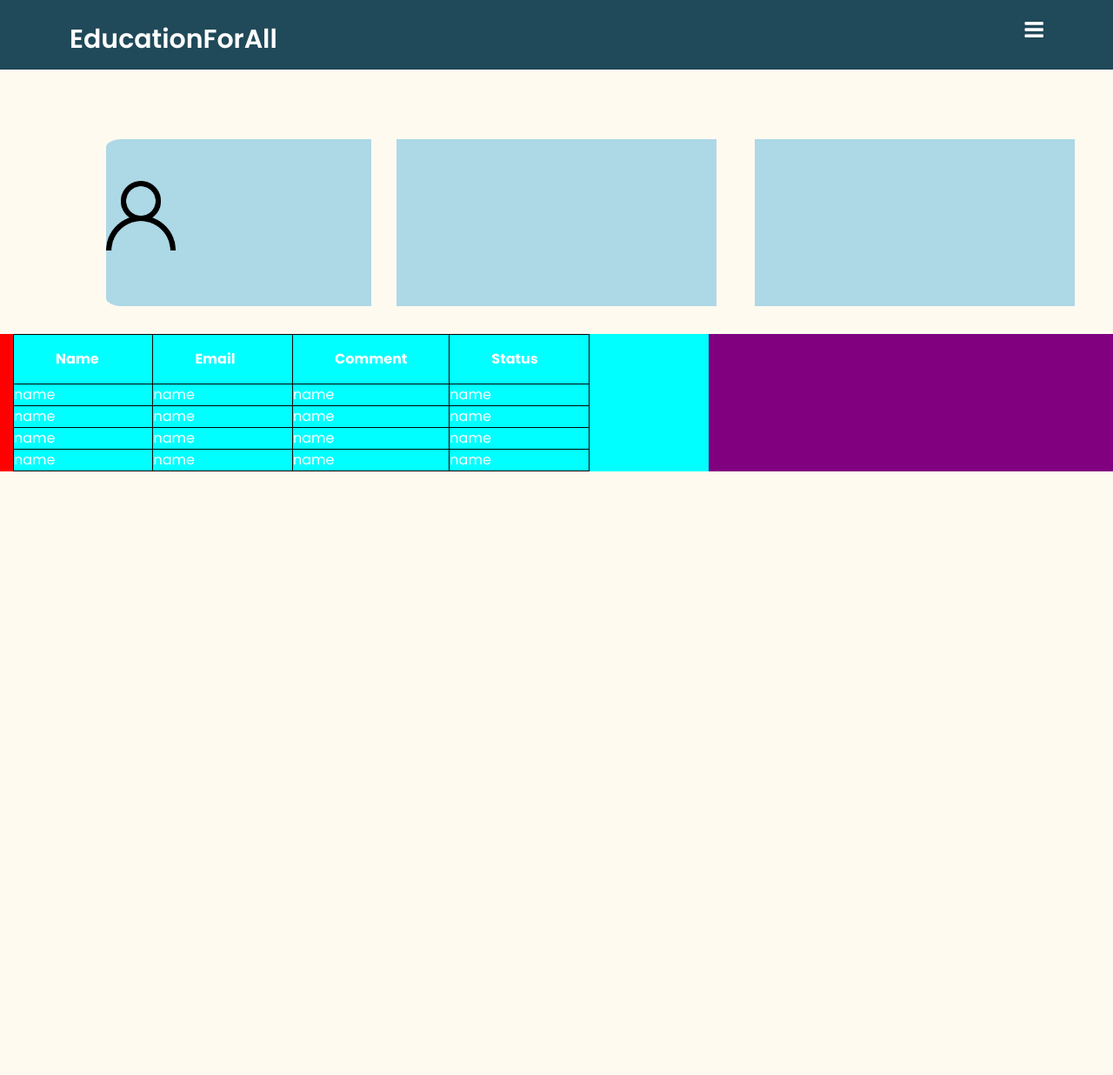
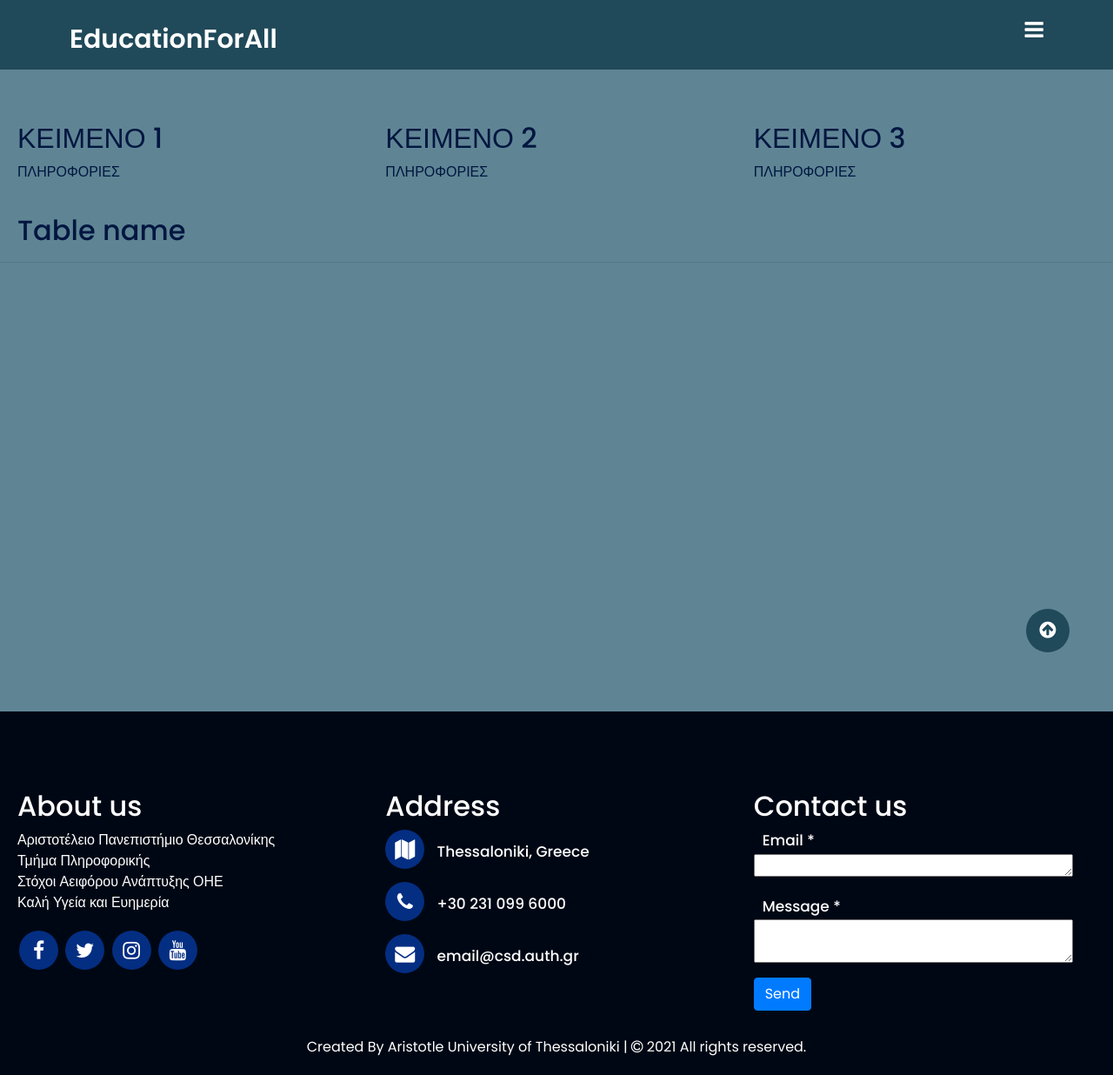
Before and after one commit to gesot/education-for-all, a PHP site: page /admin-page.php in a window 1280 px wide. Shown: the whole page at 87% size. Before the commit the page ends 542 px from the top, so only its background shows below. Run offline with PHP 8.4, Linux system fonts and the light colour scheme; data that the repository does not hold is empty.

Commit message:
nav and admin page

```diff
--- a/admin-page.css
+++ b/admin-page.css
@@ -1,37 +1,39 @@
 
-body{
-    background-color: #FFFAF0;
+/*----------START OF TABLE----------*/
+.content-table{
+  border-collapse: collapse;
+  margin: 30px 0;
+  font-size: 20px;
+  min-width: 1000px;
+  border-radius:  5px 5px 0 0 ;
+  overflow: hidden;
+  box-shadow: 0 0 20px rgba(0, 0, 0, 0.15);
 }
-.img{
-    color: red;
-    width: 3em;
-    height: 3em;
+
+.content-table thead tr{
+    background-color: #011640;
+    color: #fff;
+    text-align: left;
+    font-weight: bold;
+    font-size: 25px;
 }
-@media only screen and (max-width: 500px) {
-    .top-part.container {
-      background-color: red;
-    }
-  }
-  .user-box{
-      margin: 0 auto;
-      width: 50em;
-      background-color: aqua;
-  }
-  .table{
-      margin: 0 auto;
-  }
-  td, th {
-    border: 1px solid #050505;
 
-  }
-  td{
-    text-align: left;
-    padding-right: 7em;
-  }
-  th{
-    padding-left:3em;
-    padding-right:3em;
-    padding-top:1em;
-    padding-bottom:1em;
+.content-table th,
+.content-table td{
+    padding: 12px, 15px;
+}
 
-  }
+.content-table tbody tr{
+    border-bottom: 1px solid #dddddd;
+}
+
+.content-table tbody tr:nth-of-type(even){
+    background-color: #4e7680;
+}
+
+.content-table tbody tr:last-of-type{
+    border-bottom: 2px solid #011640;
+}
+
+
+/*----------END OF TABLE----------*/
--- a/admin-page.php
+++ b/admin-page.php
@@ -1,102 +1,166 @@
 <!DOCTYPE html>
 <html lang="en">
 	<head>
-    <?php include('nav/navbar.php');?>
-    <meta charset="utf-8" />
+		<meta charset="utf-8">
 		<title>Education For All</title>
-    <link rel="stylesheet" href="index.css" />
-
-    <meta name="viewport" content="width=device-width, initial-scale=1.0" />
-    <link rel="preconnect" href="https://fonts.gstatic.com" />
-    <link
-      href="https://fonts.googleapis.com/css2?family=Poppins:wght@100;200;300;400;600;700&display=swap"
-      rel="stylesheet"
-    />
-    <link
-      rel="stylesheet"
-      href="https://stackpath.bootstrapcdn.com/font-awesome/4.7.0/css/font-awesome.min.css"
-    />
-    <script src="https://ajax.googleapis.com/ajax/libs/jquery/3.5.1/jquery.min.js"></script>
-    <script src="https://maxcdn.bootstrapcdn.com/bootstrap/3.4.0/js/bootstrap.min.js"></script>
-    <script src="https://maxcdn.bootstrapcdn.com/bootstrap/4.5.2/js/bootstrap.min.js"></script>
-    <script src="https://cdnjs.cloudflare.com/ajax/libs/popper.js/1.16.0/umd/popper.min.js"></script>
-    <link rel="stylesheet" href="https://cdn.jsdelivr.net/npm/bootstrap-icons@1.5.0/font/bootstrap-icons.css">
-    <link
-      rel="stylesheet"
-      href="https://stackpath.bootstrapcdn.com/bootstrap/4.5.2/css/bootstrap.min.css"
-    />
+		<meta name="viewport" content="width=device-width, initial-scale=1.0">
+		<link rel="preconnect" href="https://fonts.gstatic.com">
+		<link href="https://fonts.googleapis.com/css2?family=Poppins:wght@100;200;300;400;600;700&display=swap"
+			rel="stylesheet">
+		<link rel="stylesheet" href="https://stackpath.bootstrapcdn.com/font-awesome/4.7.0/css/font-awesome.min.css">
+		<link rel="stylesheet" href="https://stackpath.bootstrapcdn.com/bootstrap/4.5.2/css/bootstrap.min.css">
+		<link rel="stylesheet" href="style.css">
+		<link rel="stylesheet" href="index.css">
 		<script src="https://code.jquery.com/jquery-3.6.0.min.js"></script>
 		<script src="https://stackpath.bootstrapcdn.com/bootstrap/4.5.2/js/bootstrap.min.js"></script>
-    <link rel="stylesheet" href="admin-page.css" />
+        <link rel="stylesheet" href="admin-page.css">
 	</head>
+
 <body>
-    <section class = "foo">
-
-    </section>
-    <section class = "top-part">
-        <div class = "container-fluid" style = "background-color: #FFFAF0; margin-top: 2em;">
-            <div class="row" style="background-color: #FFFAF0">
-                <div class="col-lg-1" style = "background-color:#FFFAF0;margin-top:3em">
-                </div>
-                <div class="col-lg-3" style = "background-color:#FFFAF0;margin-top:3em">
-                    <div class = "box" style = "border-radius: 5%;margin: 0 auto;width: 23em; height: 12em; background-color: #ADD8E6;">
-                    <img src="images/icons/user.png" style="position:relative; width: 5em; margin-top: 3em;">
-
+    <nav id="navibar">
+        <div class="logo">EducationForAll</div>
+                  <label for="btn" class="icon">
+                  <span class="fa fa-bars"></span>
+                  </label>
+                  <input type="checkbox" id="btn">
+                  <ul>
+                      <li><a href="home.php">Home</a></li>
+                      <li>
+                          <a href="information.php">Information</a>
+                          <input type="checkbox" id="btn-1">
+                      </li>
+                      <li>
+                          <a href="WaysToHelp.php">Ways to Help</a>
+                          <input type="checkbox" id="btn-2">
+                      </li>
+                      <li><a href="learn-now.php">Learn Now<span class="fa fa-caret-down"></span></a>
+                          <ul>
+                              <li><a href="#kids-section">Kids</a></li>
+                              <li><a href="#teenagers-section">Teenagers</a></li>
+                              <li><a href="#adults-section">Adults</a></li>
+                          </ul>
+                      </li>
+                      <li><a href="#">Docs/Films/Series</a></li>
+                      <li><a href="ContactUs.php">Contact Us</a></li>
+                      <li><a href="Register.php">Sign Up/ Log In</a></li>
+                  </ul>
+  </nav>
+<!----------START OF ROWS---------->
+    <div class="container-fluid" name="plain-header" style="margin-top: 40px; padding: 20px">
+        <div class="row">
+          <div class="col-12 col-md-4">
+            <h2>ΚΕΙΜΕΝΟ 1</h2>
+            <div class="content">
+                <p>
+                    ΠΛΗΡΟΦΟΡΙΕΣ
+                </p>
             </div>
           </div>
 
-                <div class="col-lg-4" style = "background-color: #FFFAF0;margin-top:3em">
-                <div class = "box" style = "margin: 0 auto;width: 23em; height: 12em; background-color: #ADD8E6;">
+          <div class="col-12 col-md-4">
+            <h2>ΚΕΙΜΕΝΟ 2</h2>
+            <div class="content">
+                <p>
+                    ΠΛΗΡΟΦΟΡΙΕΣ
+                </p>
             </div>
           </div>
 
-                <div class="col-lg-3" style = "background-color: #FFFAF0;margin-top:3em">
-                <div class = "box" style = "margin: 0 auto;width: 23em; height: 12em; background-color: #ADD8E6;">
+          <div class="col-12 col-md-4">
+            <h2>ΚΕΙΜΕΝΟ 3</h2>
+            <div class="content">
+                <p>
+                    ΠΛΗΡΟΦΟΡΙΕΣ
+                </p>
             </div>
           </div>
         </div>
     </div>
-    </section>
-    <div class = "container-fluid" style = "background-color:purple; margin-top: 2em;">
-            <div class="row" style = "background-color:purple;">
-                <div class="col-md-7" style="background-color: red;">
-                    <div class="user-box" style="overflow-x:auto;">
-                        <table>
-                            <tr>
-                                <th>Name</th>
-                                <th>Email</th>
-                                <th>Comment</th>
-                                <th>Status</th>
-                            </tr>
-                            <tr>
-                                <td>name</td>
-                                <td>name</td>
-                                <td>name</td>
-                                <td>name</td>
-                            </tr>
-                            <tr>
-                                <td>name</td>
-                                <td>name</td>
-                                <td>name</td>
-                                <td>name</td>
-                            </tr>
-                            <tr>
-                                <td>name</td>
-                                <td>name</td>
-                                <td>name</td>
-                                <td>name</td>
-                            </tr>
-                            <tr>
-                                <td>name</td>
-                                <td>name</td>
-                                <td>name</td>
-                                <td>name</td>
-                            </tr>
+<!----------END OF ROWS---------->
+
+<!----------START OF TABLE---------->
+    <h2 style="margin-left: 20px;">Table name</h2>
+    <hr>
+    <div class="container-fluid" style="padding-bottom:100px" >
+    <div class="row">
+    <div class="col-md-7" style="overflow-y: scroll;height: 400px;">
+    <table class="content-table" style="margin-left: 50px; margin-bottom: 100px;">
+        <?php include("user-interaction/user-table.php") ?>
     </table>
     </div>
     </div>
     </div>
+
+<!----------END OF TABLE---------->
+
+<!----------START OF FOOTER----------->
+<footer>
+    <div class="container-fluid" style='margin-top:40px; padding:20px;'>
+
+      <div class="row">
+        <div class="col-12 col-md-4">
+          <h2>About us</h2>
+          <div class="content">
+            <p>Αριστοτέλειο Πανεπιστήμιο Θεσσαλονίκης<br>Τμήμα Πληροφορικής<br>Στόχοι Αειφόρου Ανάπτυξης ΟΗΕ<br>Καλή Υγεία και Ευημερία</p>
+            <div class="social">
+              <a href="https://facebook.com"><span class="fa fa-facebook-f"></span></a>
+              <a href="https://twitter.com"><span class="fa fa-twitter"></span></a>
+              <a href="https://instagram.com"><span class="fa fa-instagram"></span></a>
+              <a href="https://youtube.com"><span class="fa fa-youtube"></span></a>
             </div>
+          </div>
+        </div>
+
+        <div class="col-12 col-md-4">
+          <h2>Address</h2>
+          <div class="content">
+            <div class="place">
+              <a href="https://www.google.gr/maps/place/%CE%91%CF%81%CE%B9%CF%83%CF%84%CE%BF%CF%84%CE%AD%CE%BB%CE%B5%CE%B9%CE%BF+%CE%A0%CE%B1%CE%BD%CE%B5%CF%80%CE%B9%CF%83%CF%84%CE%AE%CE%BC%CE%B9%CE%BF+%CE%98%CE%B5%CF%83%CF%83%CE%B1%CE%BB%CE%BF%CE%BD%CE%AF%CE%BA%CE%B7%CF%82/@40.6308283,22.9570337,17z/data=!3m1!4b1!4m5!3m4!1s0x14a838ff432792c9:0x15eefe1dc3e6c8e9!8m2!3d40.6308283!4d22.9592224?hl=el"><span class="fa fa-map"></span></a>
+              <span class="text">Thessaloniki, Greece</span>
+            </div>
+            <div class="phone">
+              <a href="https://www.google.com/search?q=auth+phone&sxsrf=ALeKk00buQcm7lPf6nj1TQuEa9ofHu6Obw%3A1617693532199&ei=XAtsYIbPC4j4sAeChY7ICw&oq=auth+phone&gs_lcp=Cgdnd3Mtd2l6EAMyBQgAEMsBMgYIABAWEB4yBggAEBYQHjIGCAAQFhAeOgcIABBHELADOgcIABCwAxBDOgIIAFCiggFY-IcBYO2KAWgCcAJ4AIABpgGIAeQGkgEDMC42mAEAoAEBqgEHZ3dzLXdpesgBCsABAQ&sclient=gws-wiz&ved=0ahUKEwiG7d2CiunvAhUIPOwKHYKCA7kQ4dUDCA0&uact=5"><span class="fa fa-phone"></span></a>
+              <span class="text">+30 231 099 6000</span>
+            </div>
+            <div class="email">
+              <span class="fa fa-envelope"></span>
+              <span class="text">email@csd.auth.gr</span>
+            </div>
+          </div>
+        </div>
+
+        <div class="col-12 col-md-4">
+          <h2>Contact us</h2>
+          <div class="content">
+            <form action="#">
+              <div class="email">
+                <div class="text">Email *</div>
+                <input type="email" required>
+                <textarea rows="1" cols="25" required></textarea>
+              </div>
+              <div class="msg">
+                <div class="text">Message *</div>
+                <textarea rows="2" cols="25" required></textarea>
+              </div>
+              <div>
+                <button class="btn btn-primary" type="submit">Send</button>
+              </div>
+            </form>
+          </div>
+        </div>
+      </div>
+      <div class="row">
+        <div class="col-sm text-center">
+          <span class="credit">Created By Aristotle University of Thessaloniki | </span>
+          <i class="fa fa-copyright" aria-hidden="true"></i><span> 2021 All rights reserved.</span>
+      </div>
+      </div>
+    </div>
+    </footer>
+    <!----------END OF FOOTER---------->
+
+    <!----------START OF <TOP> BUTTON---------->
+		<a href="#"><i class="gotopbtn" href="#"><i class="fa fa-arrow-circle-up"></i></i></a>
+	<!----------END OF TOP BUTTON---------->
 </body>
-
 </html>
--- a/nav/logged-nav.php
+++ b/nav/logged-nav.php
@@ -1,8 +1,16 @@
 <?php
     session_start();
+    //$_SESSION['username'] = " ";
     if(isset($_SESSION['isLogged'])){
     if($_SESSION['isLogged'] === true){
-        echo "<a href='user-interaction/logout.php'>" . 'Log Out' . "</a>";
+        echo "
+        <li><a href=''>Welcome " .$_SESSION['username']."!"."<span class='fa fa-caret-down'></span><img src='user-profile.png' alt=''></a>
+        <ul>
+            <li><a href=''>Edit Profile</a></li>
+            <li><a href='/user-interaction/logout.php'>Log-Out</a></li>
+        </ul>
+        </li>
+        ";
     }
     else{
         echo "<a href='Register.php'>" . 'Sign Up/ Log In' . "</a>";
--- a/user-interaction/login.php
+++ b/user-interaction/login.php
@@ -4,6 +4,7 @@
     $errors = array();
     $_SESSION['isLogged'] = false;
     $_SESSION['isNotValid'] = false;
+    $_SESSION['username'] = " ";
     if(isset($_POST)){
         $email = trim($_POST['email']);
         $password = trim($_POST['password']);
@@ -19,16 +20,17 @@
             if($verify){
                 echo 'Signup complete ';
                 $_SESSION['isLogged'] = true;
+                $_SESSION['username'] = $result['username'];
                 header('Location: ../home.php');
             }
             else{
                 $_SESSION['isNotValid'] =  true;
-                header('Location: /PSPI/Register.php');
+                header('Location: ../Register.php');
             }
         }
         else{
             $_SESSION['isNotValid'] =  true;
-            header('Location: /PSPI/Register.php');
+            header('Location: ../Register.php');
             //mail does not exist
         }
 
--- /dev/null
+++ b/user-interaction/user-table.php
@@ -0,0 +1,30 @@
+<?php
+    session_start();
+    $connection = mysqli_connect('localhost', 'pspi', 'pspi2021', 'users');
+    $query = "SELECT `id`,`username`,`email` FROM `user`
+              ORDER BY `reg_date` DESC  ";
+    $execQuery = mysqli_query($connection, $query);
+    if(mysqli_num_rows($execQuery) > 0){
+        echo " <thead>
+        <tr>
+            <th>ID</th>
+            <th>Username</th>
+            <th>Email</th>
+        </tr>
+    </thead>";
+        while ($result = mysqli_fetch_array($execQuery, MYSQLI_NUM)) {
+
+            //printf("username: %s  email: %s", $result[0], $result[1]);
+            echo "<tbody>
+            <tr>
+                <td>$result[0]</td>
+                <td>$result[1]</td>
+                <td>$result[2]</td>
+            </tr>
+            </tr>
+            ";
+            //echo "</br>";
+        }
+        echo "</tbody>";
+    }
+?>
```
Lines whose indentation alone changed are shown as unchanged.
